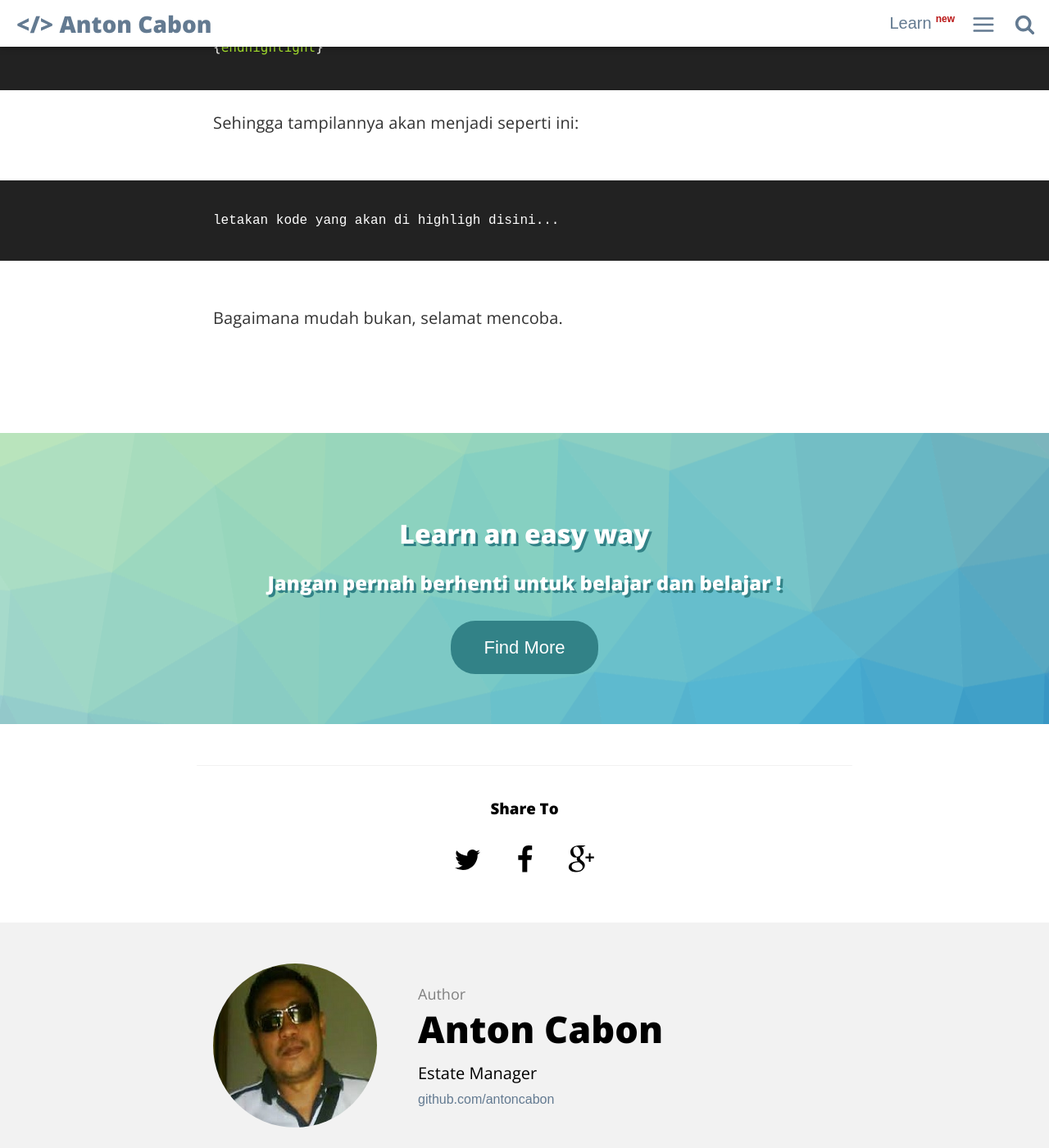
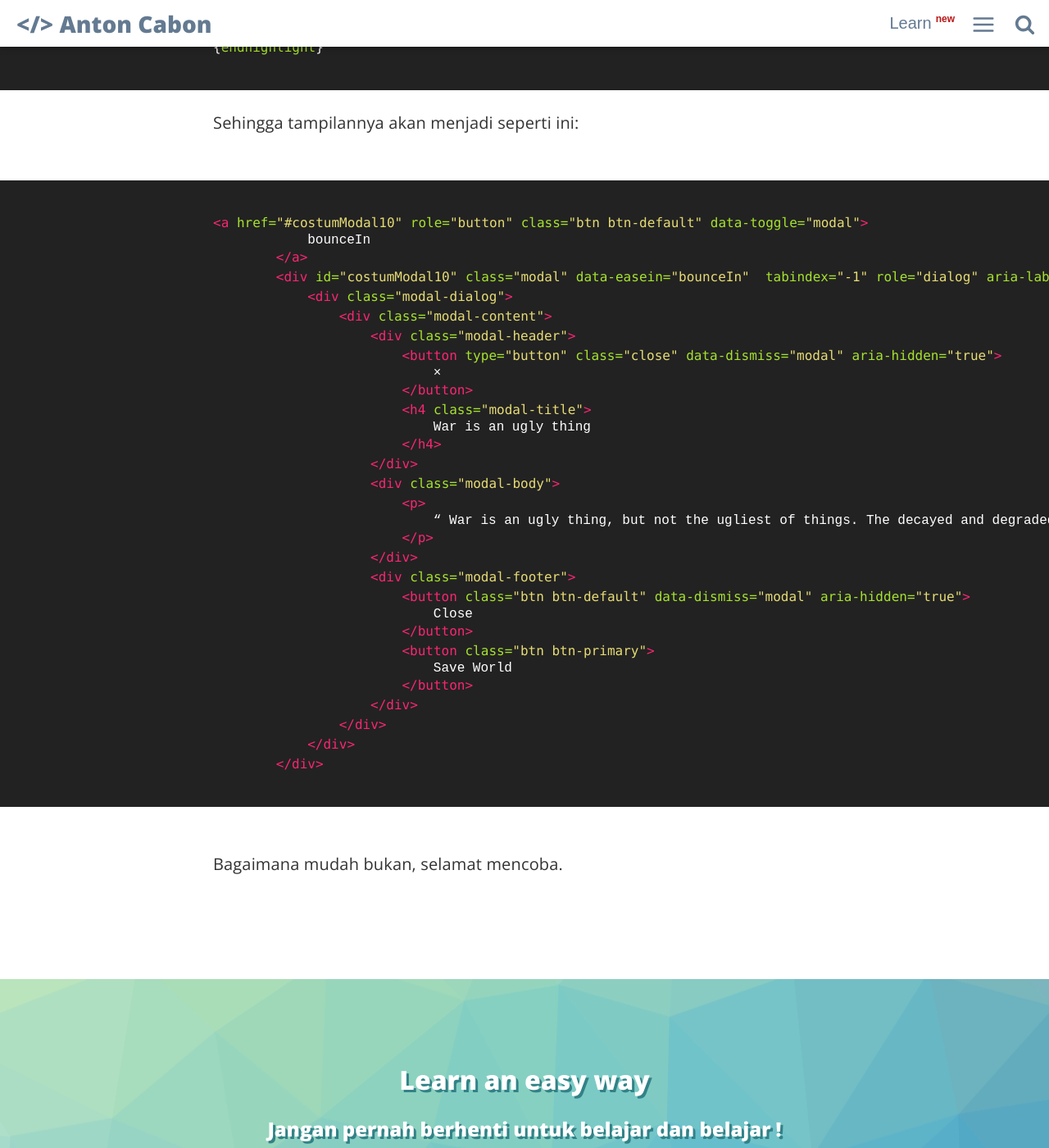
Before and after one commit to antoncabon/antoncabon.github.io, a Jekyll site: the page built from _posts/2016-06-07-cara-menampilkan-syntax-highlighting.markdown, in a window 1280 px wide and 1400 px high, scrolled down 1093 px. Shown: the whole window at 82% size. Built offline with Jekyll 4.4.1, drawn with Linux system fonts in a browser that asks for light colours; comment, search, counter and statistics services are not loaded.

Commit message:
Update 2016-06-07-cara-menampilkan-syntax-highlighting.markdown

```diff
--- a/_posts/2016-06-07-cara-menampilkan-syntax-highlighting.markdown
+++ b/_posts/2016-06-07-cara-menampilkan-syntax-highlighting.markdown
@@ -27,7 +27,36 @@ letakan kode yang akan di highligh disini...
 Sehingga tampilannya akan menjadi seperti ini:
 
 {% highlight html %}
-letakan kode yang akan di highligh disini...
+<a href="#costumModal10" role="button" class="btn btn-default" data-toggle="modal">
+            bounceIn
+        </a>
+        <div id="costumModal10" class="modal" data-easein="bounceIn"  tabindex="-1" role="dialog" aria-labelledby="costumModalLabel" aria-hidden="true">
+            <div class="modal-dialog">
+                <div class="modal-content">
+                    <div class="modal-header">
+                        <button type="button" class="close" data-dismiss="modal" aria-hidden="true">
+                            ×
+                        </button>
+                        <h4 class="modal-title">
+                            War is an ugly thing
+                        </h4>
+                    </div>
+                    <div class="modal-body">
+                        <p>
+                            “ War is an ugly thing, but not the ugliest of things. The decayed and degraded state of moral and patriotic feeling which thinks that nothing is worth war is much worse. The person who has nothing for which he is willing to fight, nothing which is more important than his own personal safety, is a miserable creature and has no chance of being free unless made and kept so by the exertions of better men than himself. ” — John Stuart Mill
+                        </p>
+                    </div>
+                    <div class="modal-footer">
+                        <button class="btn btn-default" data-dismiss="modal" aria-hidden="true">
+                            Close
+                        </button>
+                        <button class="btn btn-primary">
+                            Save World
+                        </button>
+                    </div>
+                </div>
+            </div>
+        </div>
 {% endhighlight %}
 
 Bagaimana mudah bukan, selamat mencoba.
```
